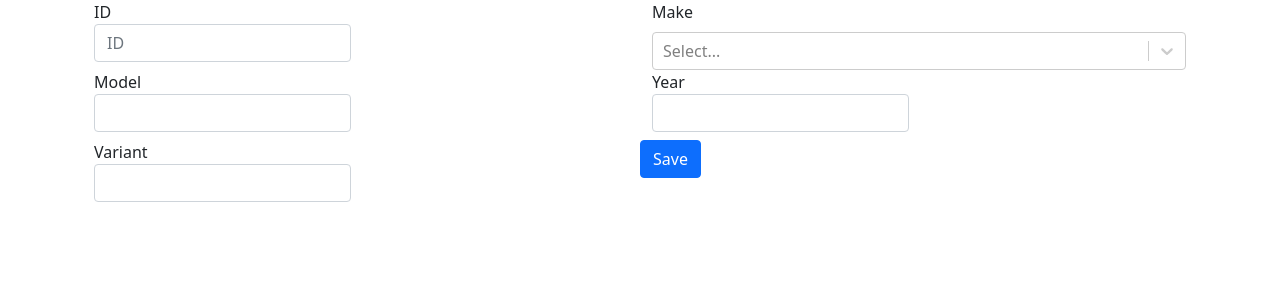
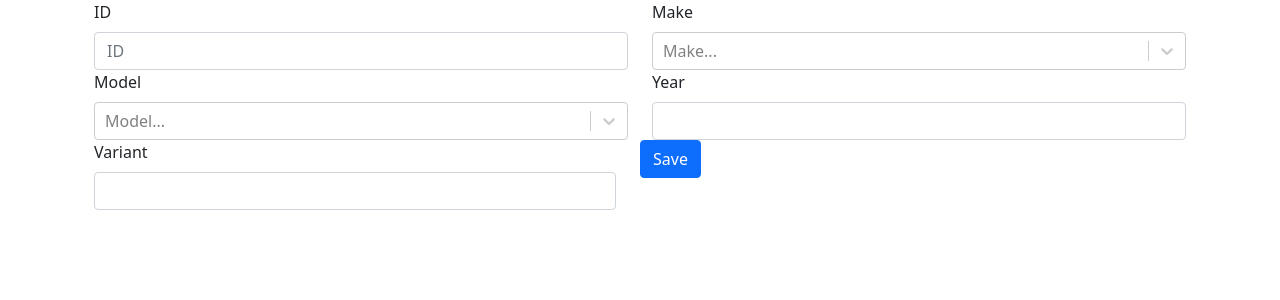
Before and after one commit to jila/cars-guide-app, a React (Create React App) app: page / in a window 1280 px wide. Shown: the top 300 px of the page. Built offline with nearby package versions, Linux system fonts and the light colour scheme; no server answers.

Commit message:
Modify TypeAhead to compatible with model

```diff
--- a/src/Form.js
+++ b/src/Form.js
@@ -21,12 +21,11 @@ class Form extends React.Component
 
         return (
             <div className="container">
-                <form onSubmit={this.saveForm}>
+                <form onSubmit={this.saveForm.bind(this)}>
                     <div className="row">
                         <div className="col">
-                            <label className="form-label">ID
-                                <input type="text" className="form-control" name="id" id="id" placeholder="ID"/>
-                            </label>
+                            <label className="form-label">ID</label>
+                            <input type="text" className="form-control" name="id" id="id" placeholder="ID"/>
                         </div>
                         <div className="col">
                             <label className="form-label">Make</label>
@@ -36,31 +35,39 @@ class Form extends React.Component
                                     field_id={"make_id"}
                                     id={"makes"}
                                     new_option_input_name={"make"}//this sends to the api to create a new record and receive the id
-                                    placeholder={"Make...."}
+                                    placeholder={"Make..."}
                                     get_typeahead_endpoint={'http://127.0.0.1:8000/api/car-make?beautify=1'}
                                     get_newoption_endpoint={"http://127.0.0.1:8000/api/car-make"}
+                                    additional_post_payload={false}
                                 />
-
                         </div>
                     </div>
                     <div className="row">
-                        <div className="col-md-6">
-                            <label className="form-label">Model
-                                <input type="text" className="form-control" name="model" id="model" />
-                            </label>
+                        <div className="col">
+                            <label className="form-label">Model</label>
+                            <input type="hidden" className="form-control" name="model_id" id="model_id" />
+                            <TypeAhead
+                                name={"model_id"}
+                                field_id={"model_id"}
+                                id={"models"}
+                                new_option_input_name={"model"}//this sends to the api to create a new record and receive the id
+                                placeholder={"Model..."}
+                                get_typeahead_endpoint={'http://127.0.0.1:8000/api/car-model?beautify=1'}
+                                get_newoption_endpoint={"http://127.0.0.1:8000/api/car-model"}
+                                additional_post_payload={true}
+                                payload_field_ids={["make_id"]}
+                            />
                         </div>
-                        <div className="col-md-6">
-                            <label className="form-label">Year
+                        <div className="col">
+                            <label className="form-label">Year</label>
                                 <input type="text" className="form-control" name="make" id="make" />
-                            </label>
                         </div>
                         <div className="row">
-                            <div className="col-md-6">
-                                <label className="form-label">Variant
+                            <div className="col">
+                                <label className="form-label">Variant</label>
                                     <input type="text" className="form-control" name="variant" id="variant"  />
-                                </label>
                             </div>
-                            <div className="col-md-6">
+                            <div className="col">
                                 <button type="submit" className="btn btn-primary">Save</button>
                             </div>
                         </div>
--- a/src/TypeAhead.js
+++ b/src/TypeAhead.js
@@ -31,17 +31,32 @@ class TypeAhead extends Component
         const { options } = this.state;
         let newOption;
         let self = this;
+        let data = {};
+
+        data = Object.assign({
+            [this.props.new_option_input_name]: inputValue
+        });
+
+        // payload_field_ids is like:
+        // [
+        // "make_id"
+        // ]
+        if (this.props.additional_post_payload) {
+            const field_ids = this.props.payload_field_ids;
+            // data to post to create a new record will look like
+            // {make_id: "1", model: "elentra"}
+            field_ids.forEach((payload) => data[payload] = document.getElementById(payload).value);
+        }
+
         axios({
             method: 'post',
             url: this.props.get_newoption_endpoint,
-            data: {
-                [this.props.new_option_input_name]: inputValue
-            }
+            data: data
         }).then(function (response)  {
             if (response.data.result === 'success') {
                 newOption = Object.assign({
                     'label': response.data.data.label,
-                    'value': response.data.data.key
+                    'value': response.data.data.value
                 });
 
                 self.setState({
@@ -50,9 +65,17 @@ class TypeAhead extends Component
                     value: newOption,
                 });
                 document.getElementById(self.props.field_id).value = newOption.value;
+
+                // Call the parent method to keep the value in its state
+                self.props.onInputChange(self.state);
             }
         }).catch(function (error) {
-            console.log(error);
+            if (error.response && error.response.status === 400) {
+                self.setState({
+                    isLoading: false,
+                    value: {'label': error.response.data.message, 'value': null}
+                });
+            }
         });
     };
 
@@ -64,6 +87,8 @@ class TypeAhead extends Component
             document.getElementById(this.props.field_id).value = null;
             this.setState({value: null});
         }
+
+        this.props.onInputChange(this.state);
     };
 
     render() {
@@ -78,6 +103,7 @@ class TypeAhead extends Component
                 onCreateOption={this.handleCreate.bind(this)}
                 options={options}
                 value={value}
+                placeholder={this.props.placeholder}
             />
         );
     }
```
